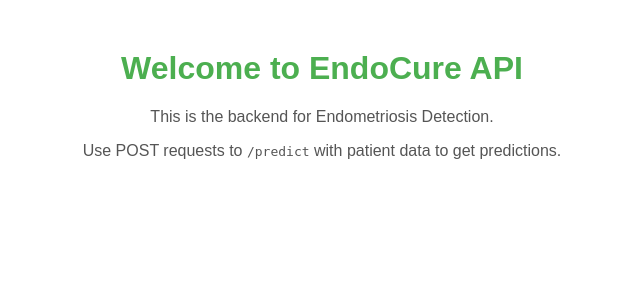
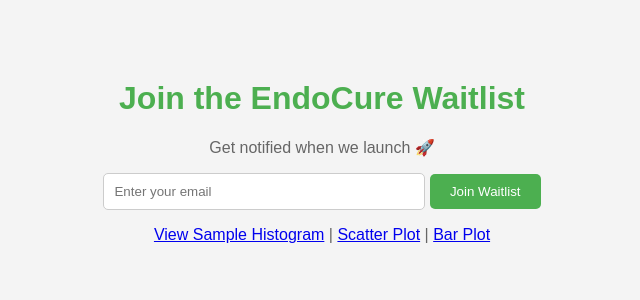
Before and after one commit to Manu04Tiwari/EndoCure, a Flask app: page / in a window 1280 px wide. Shown: the top 300 px of the page, without its empty margins (318-958 px from the left). Run offline with Flask 3, Linux system fonts and the light colour scheme.

Commit message:
24 commit

```diff
--- a/app.py
+++ b/app.py
@@ -1,12 +1,23 @@
-from flask import Flask, render_template, request
+from flask import Flask, render_template, request, jsonify
 import matplotlib.pyplot as plt
 import seaborn as sns
 import pandas as pd
 import io
 import base64
+import csv
+import os
 
 app = Flask(__name__)
 
+WAITLIST_FILE = "waitlist.csv"
+
+# Ensure waitlist file exists
+if not os.path.exists(WAITLIST_FILE):
+    with open(WAITLIST_FILE, mode="w", newline="") as file:
+        writer = csv.writer(file)
+        writer.writerow(["email"])  # header
+
+# ======== DATA LOADING & PLOTTING ========
 def load_data():
     data = pd.read_excel('DataSet-fi.xlsx')
     return data
@@ -18,9 +29,26 @@ def plot_to_img(fig):
     img = base64.b64encode(buf.getvalue()).decode('ascii')
     return img
 
+# ======== ROUTES ========
+
 @app.route('/')
 def index():
+    # Landing page with waitlist form
     return render_template('index.html')
+
+@app.route('/waitlist', methods=['POST'])
+def waitlist():
+    data = request.get_json()
+    email = data.get("email", "").strip()
+
+    if not email:
+        return jsonify({"message": "❌ Email is required"}), 400
+
+    with open(WAITLIST_FILE, mode="a", newline="") as file:
+        writer = csv.writer(file)
+        writer.writerow([email])
+
+    return jsonify({"message": "✅ You’ve been added to the waitlist!"})
 
 @app.route('/histogram')
 def show_histogram():
@@ -60,4 +88,4 @@ def show_bar_plot():
     return render_template('plot.html', plot_img=img, plot_title=f'Bar Plot of {column}')
 
 if __name__ == "__main__":
-    app.run(debug=True)
+    app.run(host='0.0.0.0', port=5000)
--- a/templates/index.html
+++ b/templates/index.html
@@ -1,16 +1,56 @@
 <!DOCTYPE html>
 <html>
 <head>
-    <title>EndoCure API</title>
+    <title>EndoCure Waitlist</title>
     <style>
-        body { font-family: Arial, sans-serif; text-align: center; margin-top: 50px; }
+        body { font-family: Arial, sans-serif; text-align: center; margin-top: 80px; background: #f4f4f4; }
         h1 { color: #4CAF50; }
-        p { color: #555; }
+        input[type=email] {
+            padding: 10px;
+            width: 300px;
+            border: 1px solid #ccc;
+            border-radius: 5px;
+        }
+        button {
+            padding: 10px 20px;
+            background: #4CAF50;
+            color: white;
+            border: none;
+            border-radius: 5px;
+            cursor: pointer;
+        }
+        button:hover {
+            background: #45a049;
+        }
+        p { color: #666; }
     </style>
 </head>
 <body>
-    <h1>Welcome to EndoCure API</h1>
-    <p>This is the backend for Endometriosis Detection.</p>
-    <p>Use POST requests to <code>/predict</code> with patient data to get predictions.</p>
+    <h1>Join the EndoCure Waitlist</h1>
+    <p>Get notified when we launch 🚀</p>
+    <form id="waitlistForm">
+        <input type="email" id="email" placeholder="Enter your email" required />
+        <button type="submit">Join Waitlist</button>
+    </form>
+    <p id="responseMsg"></p>
+
+    <p><a href="/histogram">View Sample Histogram</a> | <a href="/scatter">Scatter Plot</a> | <a href="/bar">Bar Plot</a></p>
+
+    <script>
+        document.getElementById("waitlistForm").addEventListener("submit", async function(e) {
+            e.preventDefault();
+            const email = document.getElementById("email").value;
+
+            const res = await fetch("/waitlist", {
+                method: "POST",
+                headers: { "Content-Type": "application/json" },
+                body: JSON.stringify({ email })
+            });
+
+            const data = await res.json();
+            document.getElementById("responseMsg").innerText = data.message;
+            document.getElementById("waitlistForm").reset();
+        });
+    </script>
 </body>
 </html>
```
